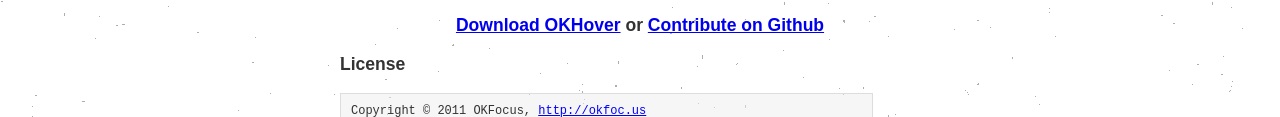
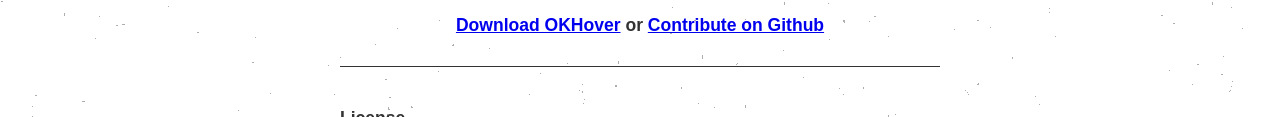
Before and after one commit to okfocus/okhover, a plain HTML site: page index.html in a window 1280 px wide. Shown: the part 942-1059 px from the top of the page. Drawn offline with nearby package versions, Linux system fonts and the light colour scheme.

Commit message:
updating styles for download and contribute links

```diff
--- a/index.html
+++ b/index.html
@@ -123,8 +123,12 @@
     p {
       width: 100%;
     }
+
     .centered {
-      text-align:center
+      text-align:center;
+      border-bottom: thin solid #333;
+      padding-bottom:30px;
+      margin-bottom:40px;
     }
 
   </style>
```
